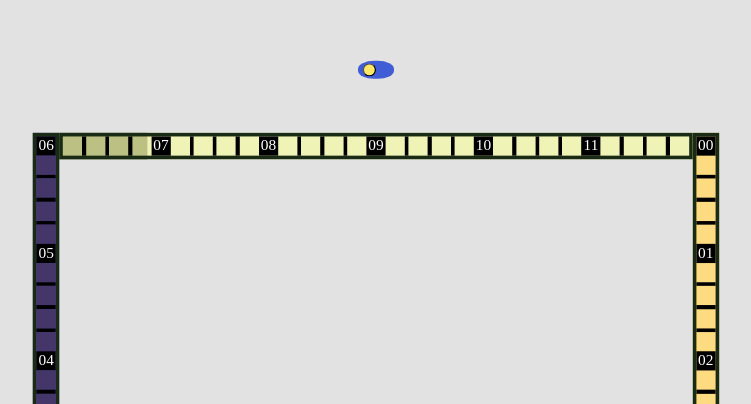
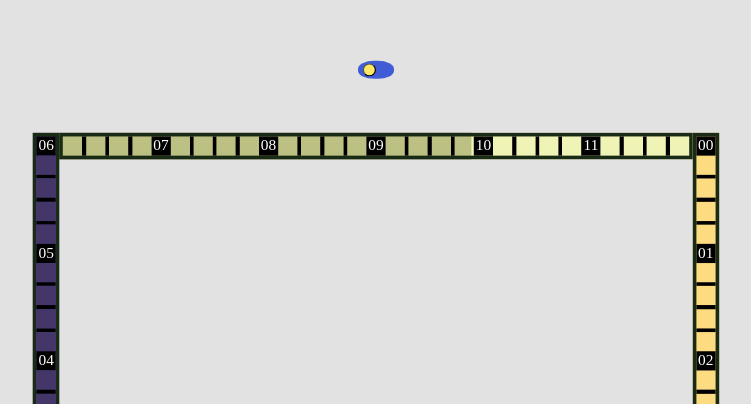
Before and after one commit to gooseinatophat/clock-beta, a plain HTML site: page index.html in a window 1280 px wide. Shown: the part 195-599 px from the top of the page, without its empty margins (264-1015 px from the left). Drawn offline with Linux system fonts and the light colour scheme.

Commit message:
working clock

```diff
--- a/script.js
+++ b/script.js
@@ -244,7 +244,7 @@ let s= 0;
 let min= 0;
 let h=0;
 let d= new Date();
-let u= 2.5; let u1h = u*4; let u1min = u/15; let umin= min*u1min;
+let u= 3.5; let u1h = u*4; let u1min = u/15;
 
 setInterval(
   function time () {
@@ -252,21 +252,13 @@ setInterval(
     s=d.getSeconds();
     min=d.getMinutes();
     h=d.getHours();
-    u=100/6/4;
+    u=3.5;
     u1h=u*4;
     u1min=u/15;
-    umin=min*u1min;
-
-    const top = document.querySelector(".topt");
-    const left = document.querySelector(".left");
-    const right = document.querySelector(".right");
-    const bottom = document.querySelector(".bottom");
-
 
     document.getElementById("seconds").innerHTML= d.getSeconds();
     document.getElementById("time").innerHTML= h + ":" + min;
-
-    top.style.width=umin+"%";
+    document.querySelector(".topt").style.width= u1h*(h-6) + min*u1min +"vw";
 
   },100
 );
--- a/style.css
+++ b/style.css
@@ -44,7 +44,7 @@
     flex-direction: row;
     text-align: center;
     background-color:#000000d0;
-    width: 0%;
+    width: 100%;
 }.bottom{
     display: flex;
     flex-direction: row-reverse;
```
